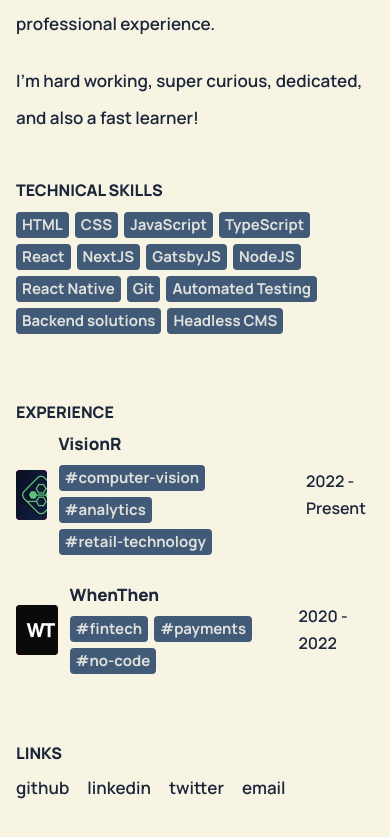
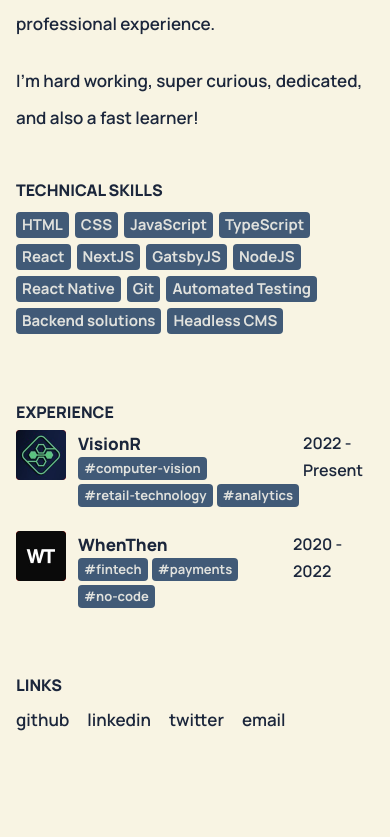
Before and after one commit to ayofef/farouq-dev, a Next.js app: page / in a window 390 px wide. Shown: the part 607-1444 px from the top of the page. After the commit the page ends 1380 px from the top, so only its background shows below. Built offline with nearby package versions, Linux system fonts and the light colour scheme.

Commit message:
fix responsive icon

```diff
--- a/components/HomePageComponent/Experience.tsx
+++ b/components/HomePageComponent/Experience.tsx
@@ -18,10 +18,10 @@ export const Experience: React.FunctionComponent<ExperienceProps> = () => {
             </div>
             <div className={classes.Experience__Details}>
               <p className={classes.Experience__Title}>{name}</p>
-              <div className={classes.TechSkillsWrapper}>
+              <div className={classes.TagWrapper}>
                 {tags.map((tag) => {
                   return (
-                    <div key={tag} className={classes.TechSkillsItem}>
+                    <div key={tag} className={classes.Tag}>
                       {tag}
                     </div>
                   );
--- a/components/HomePageComponent/constant.ts
+++ b/components/HomePageComponent/constant.ts
@@ -40,7 +40,7 @@ export const EXPERIENCE = [
   {
     logo: VisionRLogo,
     name: 'VisionR',
-    tags: ['#computer-vision', '#analytics', '#retail-technology'],
+    tags: ['#computer-vision', '#retail-technology', '#analytics'],
     year: '2022 - Present',
   },
   {
--- a/components/HomePageComponent/styled.module.scss
+++ b/components/HomePageComponent/styled.module.scss
@@ -82,13 +82,14 @@
 
 .Experience {
   display: flex;
-  align-items: center;
+  align-items: flex-start;
   margin: 4px 0 20px 0;
 
   &__Logo {
     background-color: red;
     border-radius: 4px;
     overflow: hidden;
+    flex-shrink: 0;
   }
   &__Details {
     margin-left: 1.2rem;
@@ -106,4 +107,26 @@
       font-weight: 600;
     }
   }
+
+  .TagWrapper {
+    display: flex;
+    flex-flow: row wrap;
+    align-items: center;
+
+    .Tag {
+      padding: 2px 6px 3px 6px;
+      border-radius: 4px;
+      font-size: 1.3rem;
+      font-weight: 700;
+      background-color: #415a77;
+      color: #e0e1dd;
+      vertical-align: middle;
+      flex-shrink: 0;
+      margin-bottom: 4px;
+
+      &:not(:last-child) {
+        margin-right: 4px;
+      }
+    }
+  }
 }
```
